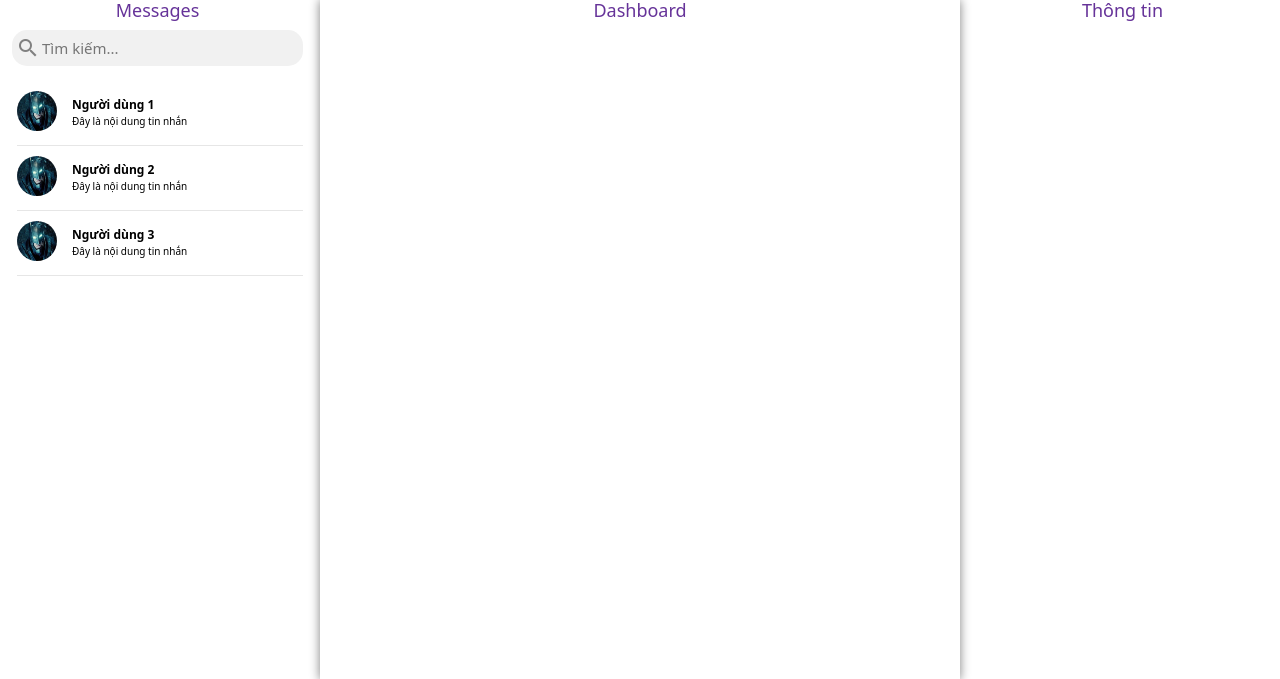
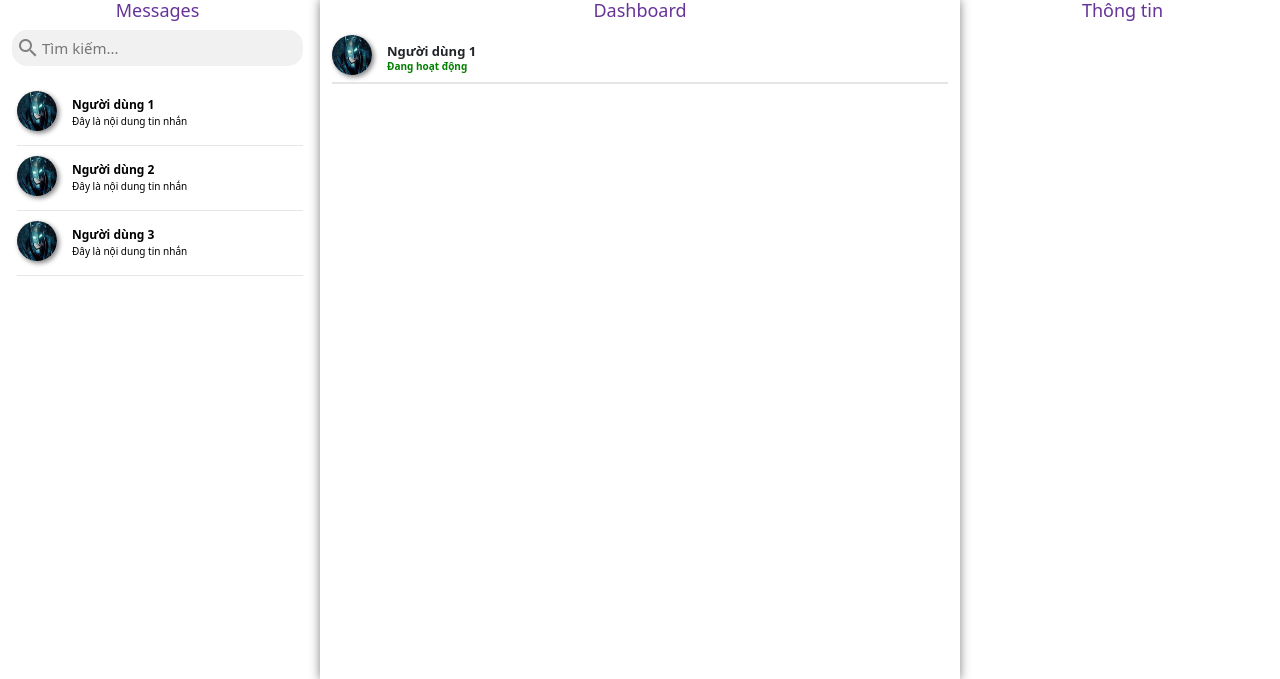
Before and after one commit to dopagovn/learning, a PHP site: page /chat.php in a window 1280 px wide. Shown: the top 679 px of the page. Run offline with PHP 8.4, Linux system fonts and the light colour scheme.

Commit message:
Tiep tuc lam chat.php

```diff
--- a/chat.php
+++ b/chat.php
@@ -48,6 +48,13 @@
         </div>
         <div class="block-center col-6">
             <h1>Dashboard</h1>
+            <div class="dashboard">
+                    <img src="./frontend/img/user1.jpeg" alt="">
+                    <div class="details">
+                        <span>Người dùng 1</span>
+                        <p>Đang hoạt động</p>
+                    </div>
+            </div>
         </div>
         <div class="block-right col">
             <h1>Thông tin</h1>
--- a/frontend/chat.css
+++ b/frontend/chat.css
@@ -77,11 +77,9 @@
     border-radius: 50%;
     display: flex;
     align-items: center;
+    box-shadow: 2px 2px 5px 0px grey;
 }
 
-.user-list a .content:focus-visible{
-    background-color: yellow;
-}
 
 .user-list .details{
     margin-left: 15px;
@@ -91,3 +89,37 @@
     font-size: 12px;
     font-weight: bold;
 }
+
+.block-center .dashboard{
+    display: flex;
+    border-bottom: 2px solid #e6e6e6;
+    padding-top: 5px;
+}
+
+.block-center .dashboard img{
+    width: 40px;
+    height: 40px;
+    border-radius: 50%;
+    display: flex;
+    align-items: center;
+    box-shadow: 2px 2px 5px 0px grey;
+}
+
+.block-center .details{
+    margin-left: 15px;
+    margin-top: 3px;
+    margin-bottom: -8px;
+
+}
+
+.block-center .details span{
+    font-size: 13px;
+    font-weight: bold;
+}
+
+.block-center p{
+    font-size: 10px;
+    color: green;
+    font-weight: bold;
+    margin-top: -3px;
+}
```
